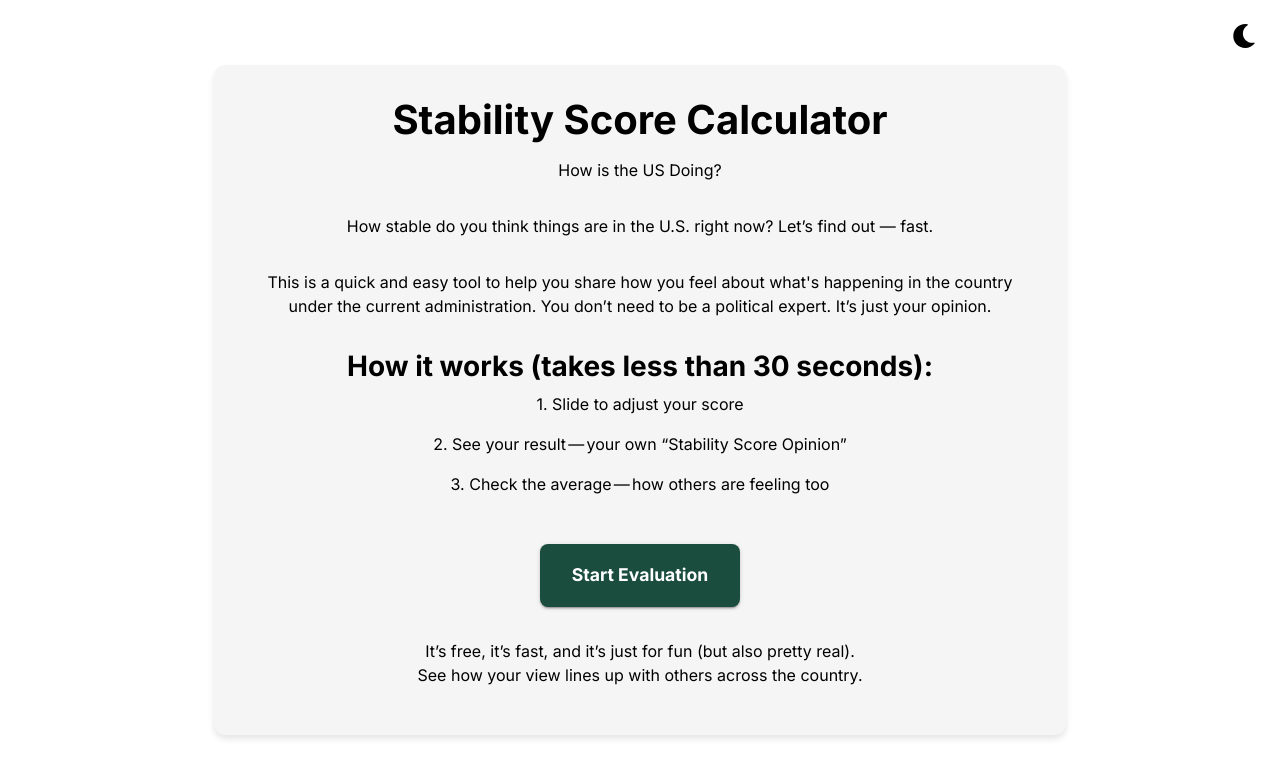
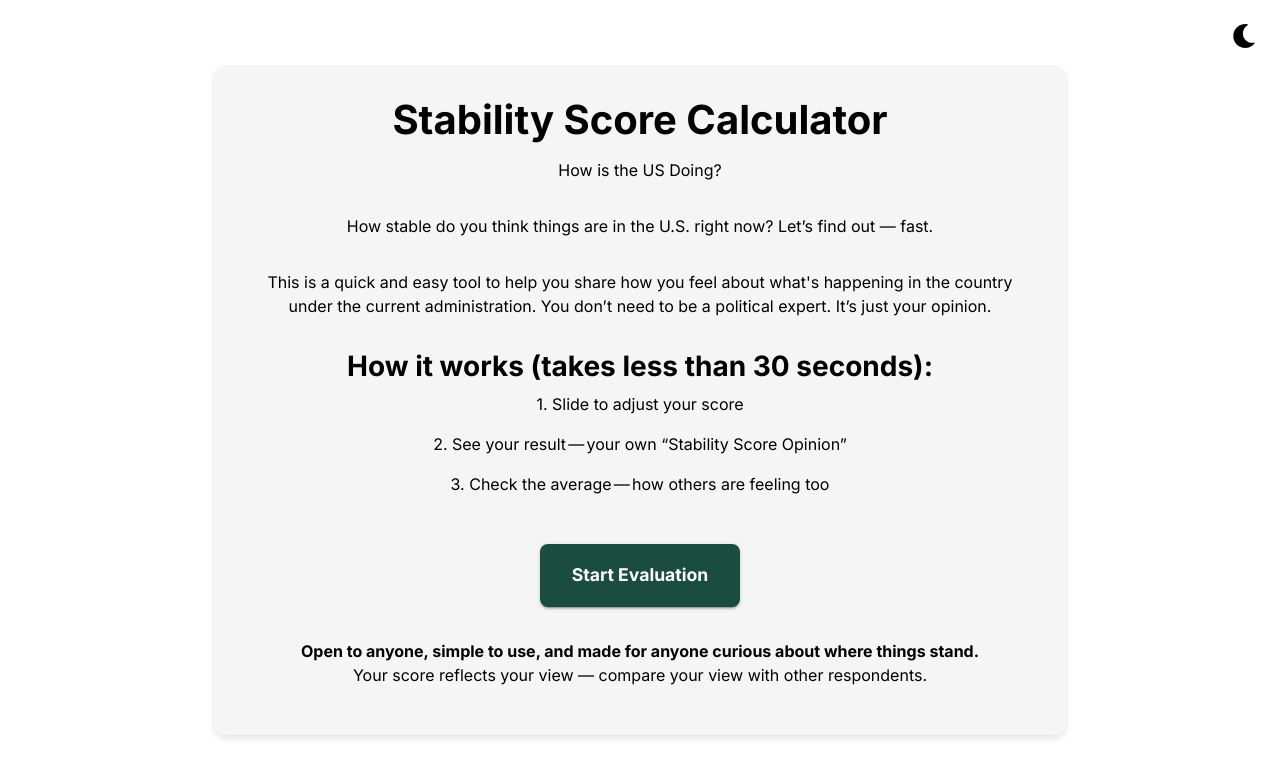
Before and after one commit to Krushil1820/nblk-stability-calculator, a React (Vite) app: page / in a window 1280 px wide. Shown: the top 778 px of the page. Built offline with nearby package versions, Linux system fonts and the light colour scheme; no server answers.

Commit message:
Small change

```diff
--- a/src/pages/LandingPage.tsx
+++ b/src/pages/LandingPage.tsx
@@ -1,99 +1,3 @@
-// import React from 'react';
-// import { Box, Typography, Button, Container, Paper } from '@mui/material';
-// import { useNavigate } from 'react-router-dom';
-// import { motion } from 'framer-motion';
-// import { Padding } from '@mui/icons-material';
-
-// const LandingPage: React.FC = () => {
-//   const navigate = useNavigate();
-
-//   return (
-//     <Container maxWidth="md" sx={{ display: 'block', justifyContent: 'center', alignItems: 'center' }}>
-//       <Box
-//         sx={{
-//           minHeight: '100vh',
-//           display: 'flex',
-//           flexDirection: 'column',
-//           justifyContent: 'center',
-//           alignItems: 'center',
-//           py: 2,
-//           px: 4,
-//           margin: '0 auto',
-//         }}
-//       >
-//         <motion.div
-//           initial={{ opacity: 0, y: 20 }}
-//           animate={{ opacity: 1, y: 0 }}
-//           transition={{ duration: 0.8 }}
-//         >
-//           <Paper
-//             elevation={3}
-//             sx={{
-//               p: 4,
-//               textAlign: 'center',
-//               maxWidth: 1000,
-//               width: '100%',
-//               mx: 'auto',
-//             }}
-//           >
-//             <Typography variant="h1" component="h1" gutterBottom>
-//               Stability Score Calculator
-//             </Typography>
-
-//             <Typography variant="body1" paragraph sx={{ mb: 4 }}>
-//               How is the US Doing?
-//             </Typography>
-//             <Typography variant="body1" paragraph sx={{ mb: 4, fontStyle: 'italic' }}>
-//              How stable do you think things are in the U.S. right now? Let’s find out — fast.
-//             </Typography>
-//             <Typography variant="body1" paragraph sx={{ mb: 4 }}>
-//               This is a quick and easy tool to help you share how you feel about what&#39;s happening in the country under the current
-//               administration. You don’t need to be a political expert. It’s just your opinion.
-//             </Typography>
-
-//             <Typography variant="h3" gutterBottom>
-//               How it works (takes less than 30 seconds):
-//             </Typography>
-
-//             <Box sx={{ textAlign: 'center', mb: 4 }}><br/>
-//               <Typography variant="body1" paragraph>
-//                 1. Slide to adjust your score
-//               </Typography>
-//               <Typography variant="body1" paragraph>
-//                 2. See your result — your own “Stability Score Opinion”
-//               </Typography>
-//               <Typography variant="body1" paragraph>
-//                 3. Check the average — how others are feeling too
-//               </Typography>
-//               {/* <Typography variant="body1" paragraph>
-//                 4. Compare with community averages
-//               </Typography> */}
-//             </Box>
-
-//             <Button
-//               variant="contained"
-//               size="large"
-//               onClick={() => navigate('/evaluate')}
-//               sx={{
-//                 mt: 2,
-//                 py: 2,
-//                 px: 4,
-//                 fontSize: '1.1rem',
-//               }}
-//             >
-//               Start Evaluation
-//             </Button><br/>
-//             <Typography variant="body1" paragraph><br/>
-//              It’s free, it’s fast, and it’s just for fun (but also pretty real).
-//              See how your view lines up with others across the country.
-//             </Typography>
-
-//           </Paper>
-//         </motion.div>
-//       </Box>
-//     </Container>
-//   );
-// };
 
 // export default LandingPage;
 import React from 'react';
@@ -176,8 +80,8 @@ const LandingPage: React.FC = () => {
         </Button>
 
         <Typography variant="body1" paragraph sx={{ mt: 4 }}>
-          It’s free, it’s fast, and it’s just for fun (but also pretty real).<br />
-          See how your view lines up with others across the country.
+          <b>Open to anyone, simple to use, and made for anyone curious about where things stand.</b> <br />
+          Your score reflects your view — compare your view with other respondents.
         </Typography>
       </Paper>
     </Container>
```
